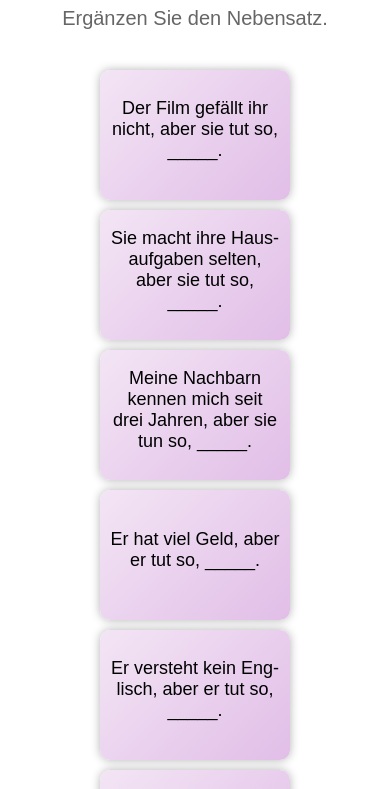
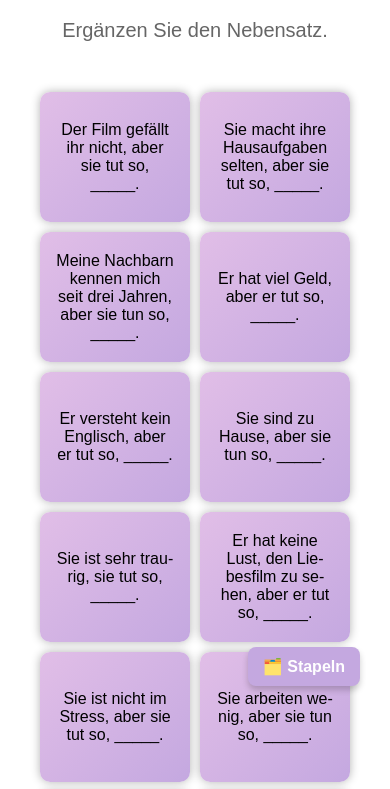
Before and after one commit to fragfrauanne/B1_GS9, a plain HTML site: page index.html in a window 390 px wide. Shown: the part 138-927 px from the top of the page. Drawn offline with Linux system fonts and the light colour scheme.

Commit message:
Update styles.css

```diff
--- a/styles.css
+++ b/styles.css
@@ -1,7 +1,23 @@
+html,
+body {
+    /* styles to keep footer to the bottom */
+    height: 100%;
+    margin: 0;
+    display: grid;
+    grid-template-rows: auto 1fr auto;
+}
+
+
+
 body {
     font-family: Arial, sans-serif;
     text-align: center;
     background: white;
+    padding: 20px;
+
+}
+
+.cards-container {
     padding: 20px;
 }
 
@@ -10,54 +26,119 @@ h1 {
 }
 
 #taskExplanation {
-    margin-bottom: 20px;
+    /* task explanation bottom margin */
+    margin-bottom: 0;
     font-size: 20px;
     color: #666;
 }
 
-/* Standard (Desktop) */
-.cards-container {
+
+/* Breakpoints */
+
+/* Default screen size */
+
+.cards-container.grid-mode {
     display: grid;
     grid-template-columns: repeat(6, 1fr);
-    gap: 10px; /* Gleiche Lücken zwischen den Karten, vertikal & horizontal */
+    gap: 10px;
     justify-items: center;
     padding: 20px;
 }
 
-/* Tablet */
-@media (max-width: 768px) {
-    .cards-container {
-        grid-template-columns: repeat(3, 1fr);
+/* Large Tablets (≥1024px) */
+
+@media (max-width: 1024px) {
+    .cards-container.grid-mode {
+        grid-template-columns: repeat(4, 1fr);
+        padding: 10px 20px;
+
     }
 }
 
-/* Handy */
+/* Tablets (≥768px) */
+
+@media (max-width: 768px) {
+    .cards-container.grid-mode {
+        grid-template-columns: repeat(3, 1fr);
+        padding: 10px 20px;
+
+    }
+}
+
+/* Mobile (≥480px) */
+
 @media (max-width: 480px) {
-    .cards-container {
-        grid-template-columns: repeat(1, 1fr);
+    .cards-container.grid-mode {
+        grid-template-columns: repeat(2, 1fr);
+        padding: 10px 20px;
+
+    }
+}
+
+/* Small Mobile (<480px) */
+
+@media (max-width: 360px) {
+    .cards-container.grid-mode {
+        grid-template-columns: 1fr;
+        padding: 10px 20px;
+
+    }
+}
+
+/* landscape orientation */
+
+@media (orientation: landscape) {
+    .footer {
+        font-size: 14px;
     }
 }
 
 .card {
-    width: 190px;
+    width: 100%;
+    max-width: 190px;
     height: 130px;
     perspective: 1000px;
     cursor: pointer;
 }
+
+
+/* card checked animation */
+
+.card.fade-out {
+    opacity: 0;
+    transform: scale(0.95);
+    transition: opacity 0.6s ease, transform 0.6s ease;
+    pointer-events: none;
+}
+
 
 .card-inner {
     width: 100%;
     height: 100%;
     transition: transform 0.6s ease;
     transform-style: preserve-3d;
-    position: relative; /* Fixiert die Karte genau an ihrem Platz */
+    position: relative;
+    /* Fixiert die Karte genau an ihrem Platz */
 }
 
 .card.flipped .card-inner {
     transform: rotateY(180deg);
 }
 
-.card-front, .card-back {
+
+/* styles for card text scrolling for Safari, Chrome, Opera*/
+.card-front::-webkit-scrollbar,
+.card-back::-webkit-scrollbar {
+    display: none;
+}
+
+.card-front,
+.card-back {
+    /* styles for card text scrolling */
+    /* IE and Edge fallback*/
+    -ms-overflow-style: none;
+    /* Firefox */
+    scrollbar-width: none;
     position: absolute;
     width: 100%;
     height: 100%;
@@ -67,18 +148,25 @@ h1 {
     justify-content: center;
     border-radius: 10px;
     box-shadow: 0 0 10px rgba(0, 0, 0, 0.3);
-    box-sizing: border-box; /* Das sorgt dafür, dass Padding und Border in der festen Größe enthalten sind */
-    padding: 10px 10px 20px 10px; /* Oben, Rechts, Unten, Links – hier hast du z.B. mehr Platz unten */
+    /* box-sizing: border-box; */
+    /* Das sorgt dafür, dass Padding und Border in der festen Größe enthalten sind */
+    /* padding: 10px 10px 20px 10px; */
+    /* Oben, Rechts, Unten, Links – hier hast du z.B. mehr Platz unten */
     font-weight: normal;
-    font-size: 18px;
+    font-size: font-size: clamp(1rem, 1.5vw, 1.2rem);
     text-align: center;
     hyphens: auto;
+    padding: 1.4rem 1rem;
+    box-sizing: border-box;
     overflow-wrap: break-word;
+    overflow-y: auto;
+    word-break: break-word;
+    /* overflow-wrap: break-word; */
     backface-visibility: hidden;
-    background: linear-gradient(135deg, #f3e5f5, #e1bee7);
+    background: linear-gradient(135deg, #e1bee7, #c4a8e0);
     /* Roter Farbverlauf =  135deg, #ff9999, #ffcccc */
     /* Grüner Farbverlauf =  135deg, #b3d285, #70b848 */
-    /* Violetter Farbverlauf =  135deg, #f3e5f5, #e1bee7 */
+    /* Violetter Farbverlauf =  135deg, #e1bee7, #c4a8e0 */
 }
 
 .card-back {
@@ -88,11 +176,13 @@ h1 {
 }
 
 .card-back p {
-    margin-bottom: 5px; /* Verkleinert den Abstand unter dem Antworttext */
+    margin-bottom: 5px;
+    /* Verkleinert den Abstand unter dem Antworttext */
 }
 
 .card-back div {
-    margin-top: 0; /* Stellt sicher, dass kein zusätzlicher Abstand oben bei den Buttons vorhanden ist */
+    margin-top: 0;
+    /* Stellt sicher, dass kein zusätzlicher Abstand oben bei den Buttons vorhanden ist */
 }
 
 button {
@@ -106,7 +196,8 @@ button {
 }
 
 .fireworks {
-    display: none; /* Versteckt das Feuerwerk am Anfang */
+    display: none;
+    /* Versteckt das Feuerwerk am Anfang */
     position: fixed;
     top: 50%;
     left: 50%;
@@ -122,7 +213,8 @@ button {
 }
 
 .fireworks.show {
-    display: block; /* Jetzt wird es nur angezeigt, wenn die Klasse 'show' dazukommt */
+    display: block;
+    /* Jetzt wird es nur angezeigt, wenn die Klasse 'show' dazukommt */
 }
 
 footer {
@@ -130,3 +222,55 @@ footer {
     color: #666;
     margin-top: 20px;
 }
+
+
+/* toggle layout button styles */
+
+#toggleLayoutBtn {
+    position: fixed;
+    bottom: 20px;
+    right: 20px;
+    z-index: 1000;
+    background-color: #c4a8e0;
+    color: white;
+    border: none;
+    padding: 10px 15px;
+    border-radius: 8px;
+    font-size: 16px;
+    cursor: pointer;
+    box-shadow: 0 4px 6px rgba(0, 0, 0, 0.2);
+    transition: background-color 0.3s ease;
+}
+
+#toggleLayoutBtn:hover {
+    background-color: #e1bee7;
+}
+
+/* layout switching modes */
+
+.cards-container.stack-mode {
+    position: relative;
+    height: 300px;
+    /* Adjust based on how many cards you want visible */
+    transition: all 0.6s ease;
+
+}
+
+.cards-container.stack-mode .card-back:first-child,
+.cards-container.stack-mode .card-front:first-child {
+    box-shadow: 0 0 5px rgb(224, 224, 224);
+}
+
+
+
+.cards-container.stack-mode .card {
+    position: absolute;
+    left: 0;
+    right: 0;
+    margin: 50px auto;
+    width: 300px;
+    height: 170px;
+    transform: translateY(var(--stack-offset));
+    z-index: var(--stack-index);
+    transition: transform 0.6s ease, opacity 0.6s ease;
+}
```
